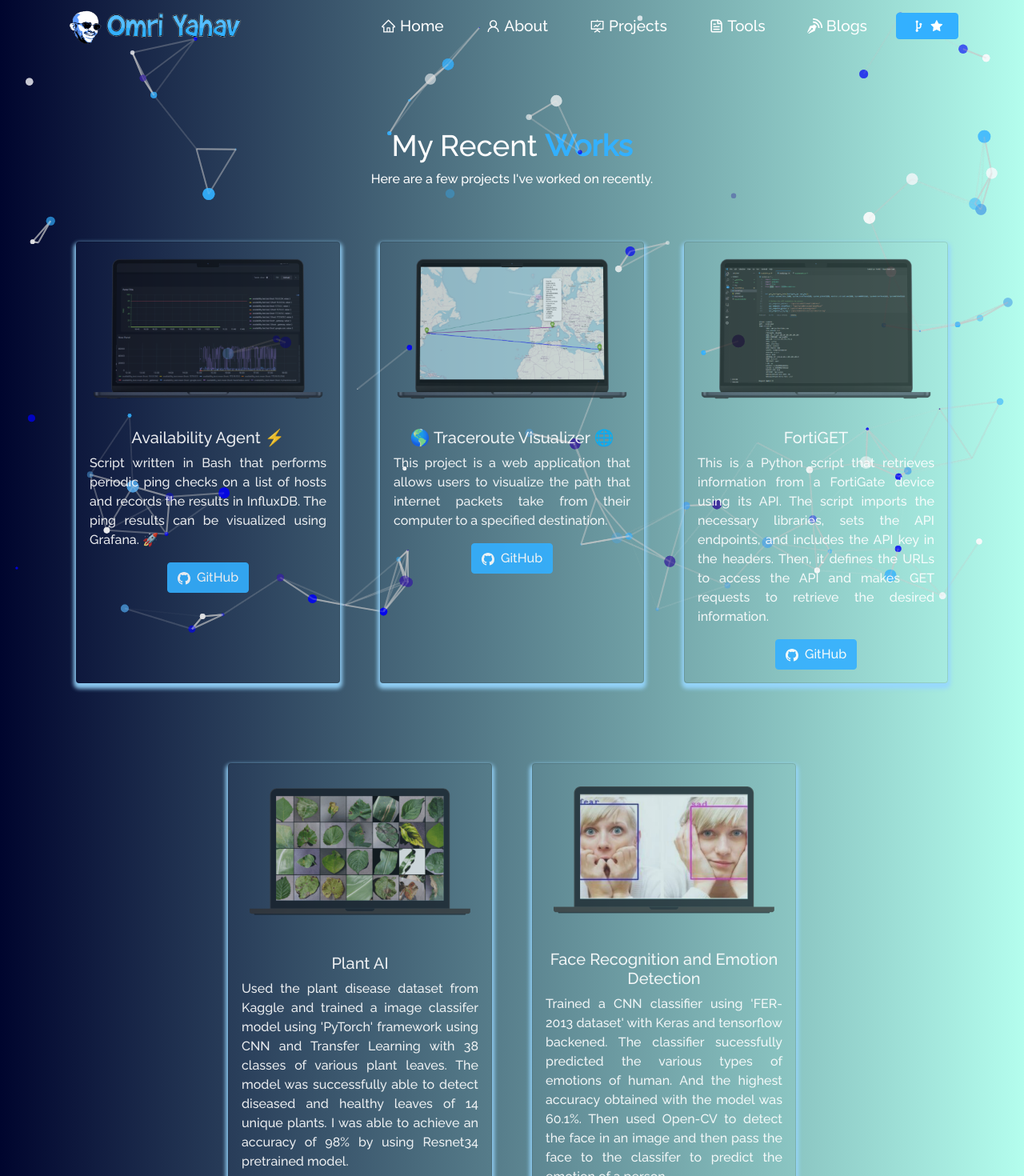
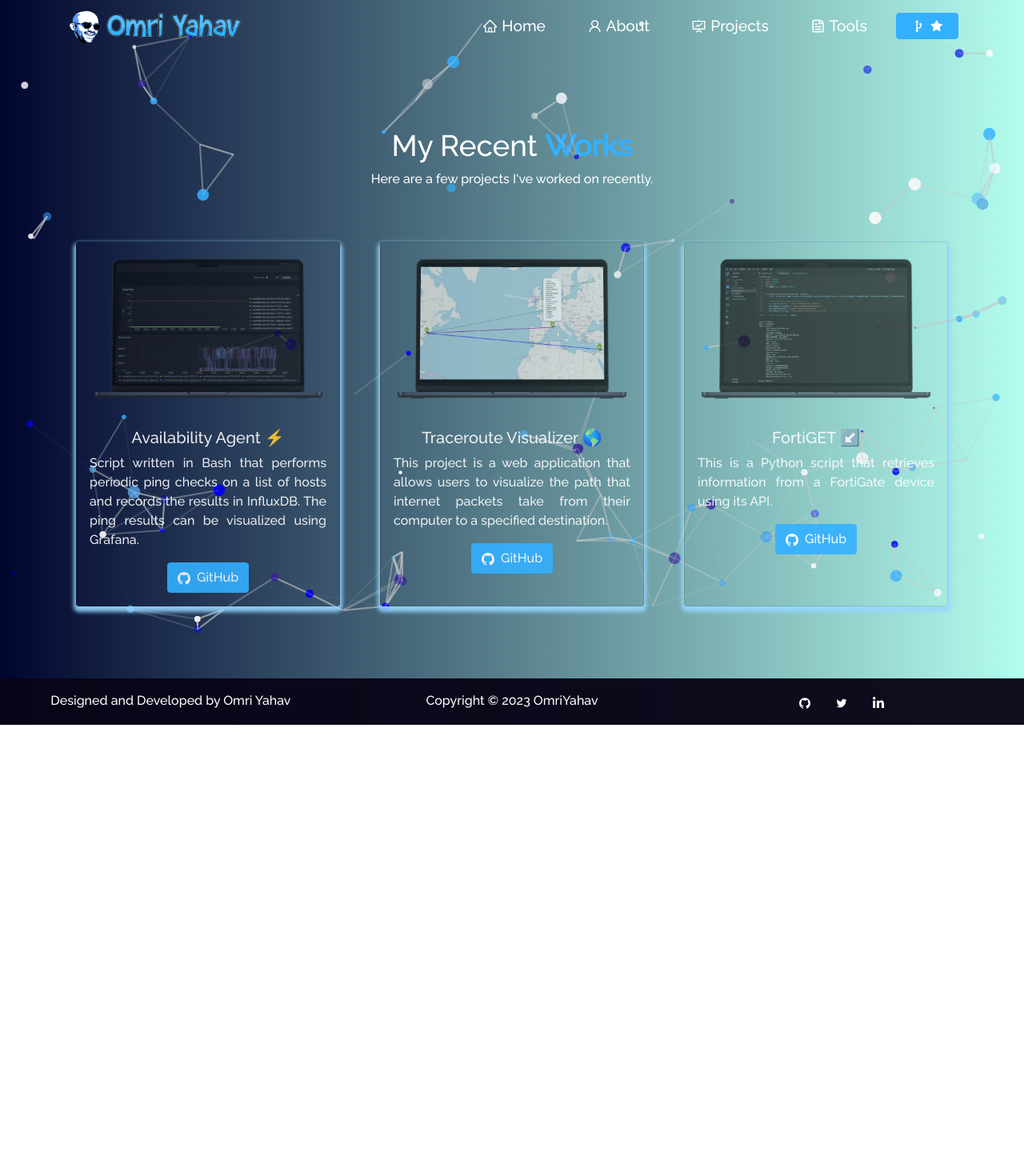
Before and after one commit to OmriYahav/Portfolio, a React (Create React App) app: page /project in a window 1280 px wide. Shown: the top 1470 px of the page at 80% size. After the commit the page ends 906 px from the top, so only its background shows below. Built offline with nearby package versions, Linux system fonts and the light colour scheme.

Commit message:
fix readme.md1.1

```diff
--- a/src/components/About/AboutCard.js
+++ b/src/components/About/AboutCard.js
@@ -20,13 +20,13 @@ function AboutCard() {
               <ImPointRight /> Listen To Podcasts
             </li>
             <li className="about-activity">
-              <ImPointRight /> Security vulnerability search
+              <ImPointRight /> Research Security vulnerabilitys
+            </li>
+            <li className="about-activity">
+              <ImPointRight /> Riding Motocross
             </li>
             <li className="about-activity">
               <ImPointRight /> Travelling
-            </li>
-            <li className="about-activity">
-              <ImPointRight /> Riding Motocross
             </li>
           </ul>
 
--- a/src/components/Home/Home.js
+++ b/src/components/Home/Home.js
@@ -30,7 +30,7 @@ function Home() {
               </div>
             </Col>
 
-            <Col md={5} style={{ paddingTop: 110 }}>
+            <Col md={4} style={{ paddingTop: 110 }}>
               <img
                 src={homeLogo}
                 alt="home pic"
--- a/src/components/Home/Type.js
+++ b/src/components/Home/Type.js
@@ -8,7 +8,7 @@ function Type() {
         strings: [
           "DevSecOps Engineer",
           "IT Administrator",
-          "Motocross Rider",
+          "Threat Hunter",
           "Growing Green Urban Plants",
         ],
         autoStart: true,
--- a/src/components/Navbar.js
+++ b/src/components/Navbar.js
@@ -94,16 +94,6 @@ function NavBar() {
               </Nav.Link>
             </Nav.Item>
 
-            <Nav.Item>
-              <Nav.Link
-                href="https://github.com/OmriYahav"
-                target="_blank"
-                rel="noreferrer"
-              >
-                <ImBlog style={{ marginBottom: "2px" }} /> Blogs
-              </Nav.Link>
-            </Nav.Item>
-
             <Nav.Item className="fork-btn">
               <Button
                 href="https://github.com/OmriYahav"
--- a/src/components/Projects/Projects.js
+++ b/src/components/Projects/Projects.js
@@ -25,8 +25,8 @@ function Projects() {
             <ProjectCard
               imgPath={Ag}
               isBlog={false}
-              title="Availability Agent ⚡"
-              description="Script written in Bash that performs periodic ping checks on a list of hosts and records the results in InfluxDB. The ping results can be visualized using Grafana. 🚀"
+              title=" Availability Agent ⚡ "
+              description="Script written in Bash that performs periodic ping checks on a list of hosts and records the results in InfluxDB. The ping results can be visualized using Grafana."
               ghLink="https://github.com/OmriYahav/Availability-Agent"
             />
           </Col>
@@ -35,7 +35,7 @@ function Projects() {
             <ProjectCard
               imgPath={TracerouteVisualizer}
               isBlog={false}
-              title="🌎 Traceroute Visualizer 🌐"
+              title=" Traceroute Visualizer 🌎"
               description="This project is a web application that allows users to visualize the path that internet packets take from their computer to a specified destination."
               ghLink="https://github.com/OmriYahav/Traceroute-Visualizer"
             />
@@ -45,45 +45,12 @@ function Projects() {
             <ProjectCard
               imgPath={FortiGET}
               isBlog={false}
-              title="FortiGET"
-              description="This is a Python script that retrieves information from a FortiGate device using its API.
-
-              The script imports the necessary libraries, sets the API endpoints, and includes the API key in the headers. Then, it defines the URLs to access the API and makes GET requests to retrieve the desired information."
+              title=" FortiGET ↙️"
+              description="This is a Python script that retrieves information from a FortiGate device using its API."
               ghLink="https://github.com/OmriYahav/FotiGET"
             />
           </Col>
 
-          <Col md={4} className="project-card">
-            <ProjectCard
-              imgPath={leaf}
-              isBlog={false}
-              title="Plant AI"
-              description="Used the plant disease dataset from Kaggle and trained a image classifer model using 'PyTorch' framework using CNN and Transfer Learning with 38 classes of various plant leaves. The model was successfully able to detect diseased and healthy leaves of 14 unique plants. I was able to achieve an accuracy of 98% by using Resnet34 pretrained model."
-              ghLink=""
-            />
-          </Col>
-
-          {/* <Col md={4} className="project-card">
-            <ProjectCard
-              imgPath={suicide}
-              isBlog={false}
-              title="Ai For Social Good"
-              description="Using 'Natural Launguage Processing' for the detection of suicide-related posts and user's suicide ideation in cyberspace  and thus helping in sucide prevention."
-              ghLink="https://github.com/soumyajit4419/AI_For_Social_Good"
-              // demoLink="https://www.youtube.com/watch?v=dQw4w9WgXcQ&ab_channel=RickAstley" <--------Please include a demo link here
-            />
-          </Col> */}
-
-          <Col md={4} className="project-card">
-            <ProjectCard
-              imgPath={emotion}
-              isBlog={false}
-              title="Face Recognition and Emotion Detection"
-              description="Trained a CNN classifier using 'FER-2013 dataset' with Keras and tensorflow backened. The classifier sucessfully predicted the various types of emotions of human. And the highest accuracy obtained with the model was 60.1%.
-              Then used Open-CV to detect the face in an image and then pass the face to the classifer to predict the emotion of a person."
-              ghLink=""
-            />
-          </Col>
         </Row>
       </Container>
     </Container>
```
